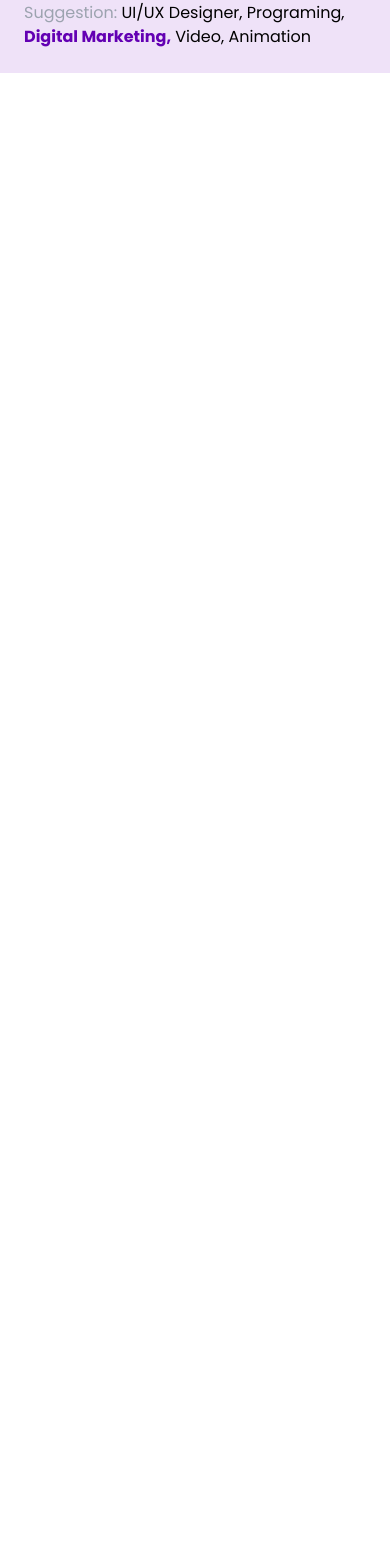
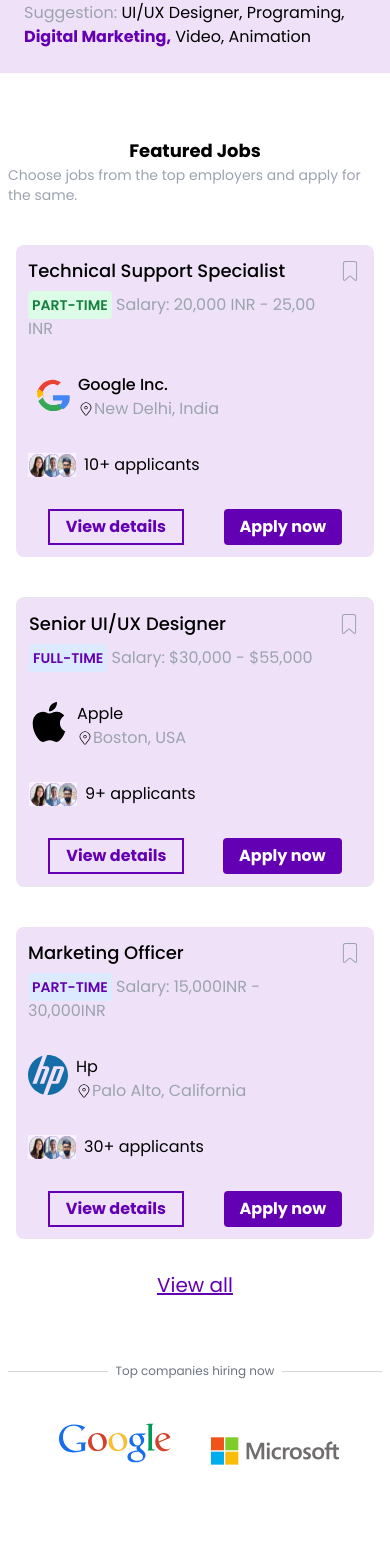
Before and after one commit to segnitsega/job_portal, a React (Vite) app: page / in a window 390 px wide. Shown: the part 419-1964 px from the top of the page. Before the commit the page ends 844 px from the top, so only its background shows below. Built offline with nearby package versions, Linux system fonts and the light colour scheme; a web font is replaced by a local one.

Commit message:
completed developing the UI

```diff
--- a/src/App.jsx
+++ b/src/App.jsx
@@ -13,9 +13,9 @@
     <div>
 
       <Header/>
-      {/* <FeaturedJobs/>
+      <FeaturedJobs/>
       <TopCompanies/>
-      <Footer /> */}
+      <Footer />
 
        {/* <LoginPage/>
       <Registration/>
--- a/src/components/FeaturedJobs.jsx
+++ b/src/components/FeaturedJobs.jsx
@@ -5,14 +5,14 @@
 
 const FeaturedJobs = () => {
   return (
-    <div className="mt-32 mb-32">
+    <div className="my-16 lg:my-32">
 
         <div className="flex flex-col items-center">
-            <h1 className="font-bold text-5xl">Featured Jobs</h1>
-            <p className="text-gray-400 text-2xl mt-4">Choose jobs from the top employers and apply for the same.</p>
+            <h1 className="font-bold text-lg lg:text-5xl">Featured Jobs</h1>
+            <p className="text-gray-400 text-sm custom:mx-2 lg:text-2xl lg:mt-4">Choose jobs from the top employers and apply for the same.</p>
         </div>
 
-        <div className="flex justify-center gap-10 mt-10">
+        <div className="flex flex-col lg:flex-row custom:mx-4 lg:justify-center gap-10 mt-10">
 
             {/* First box in job features */}
             <div className="bg-setted w-auto h-auto p-3 rounded-lg">
--- a/src/components/Footer.jsx
+++ b/src/components/Footer.jsx
@@ -5,7 +5,8 @@
 
 const Footer = () => {
   return (
-    <div className="bg-gradient-to-t from-setted via-white to-setted p-16">
+    <>
+    <div className="hidden lg:block bg-gradient-to-t from-setted via-white to-setted p-16">
 
         <div className="flex justify-around items-center">
 
@@ -21,7 +22,7 @@
             </div>
 
             <div>
-            <h1 className="text-primary font-bold text-l">Quick Link</h1>
+                <h1 className="text-primary font-bold text-lg">Quick Link</h1>
                 <nav className="mt-4 leading-relaxed">
                     <ul className="text-gray-500">About</ul>
                     <ul className="text-gray-500">Contact</ul>
@@ -65,6 +66,78 @@
 
 
     </div>
+
+    <div className="lg:hidden flex flex-col gap-4 bg-gradient-to-t from-setted via-white to-setted p-6">
+
+        <div className="flex justify-between items-center">
+
+            <div className="text-xs">
+                <div className="flex items-center mb-2">
+                    <FaSearchengin className="text-primary text-lg cursor-pointer"/>
+                    <p className="text-primary font-bold text-lg cursor-pointer ">AlwaysApply</p>
+                </div>
+                <p className="text-gray-500">Call now: <span className='text-primary'>+919591776078</span></p>
+                <p className="text-gray-500">456 Hachalu Hundesa Street,</p>
+                <p className="text-gray-500">Near Gefersa river, Burayu.</p>
+                <p className="text-gray-500">Finfine 110006, Ethiopia</p>
+            </div>
+
+            <div className="text-xs">
+                <h1 className="text-primary font-bold mb-2">Quick Link</h1>
+                <nav className="">
+                    <ul className="text-gray-500">About</ul>
+                    <ul className="text-gray-500">Contact</ul>
+                    <ul className="text-gray-500">Admin</ul>
+                </nav>
+            </div>
+
+
+
+
+        </div>
+
+        <div className="flex justify-between items-center">
+
+            <div>
+
+                <div className="text-xs">
+                    <h1 className="text-primary font-bold text-l">Candidate</h1>
+                    <nav className="mt-2">
+                        <ul className="text-gray-500">Browse Jobs</ul>
+                        <ul className="text-gray-500">Browse Employers</ul>
+                        <ul className="text-gray-500">Candidate Dashboard</ul>
+                        <ul className="text-gray-500">Saved Jobs</ul>
+                    </nav>
+                </div>
+
+            </div>
+
+            <div className="text-xs">
+                <h1 className="text-primary font-bold text-l">Employers</h1>
+                <nav className="mt-2">
+                    <ul className="text-gray-500">Post a Job</ul>
+                    <ul className="text-gray-500">Browse Candidates</ul>
+                    <ul className="text-gray-500">Employers Dashboard</ul>
+                    <ul className="text-gray-500">Applications</ul>
+                </nav>
+            </div>
+        </div>
+
+        <div className="border-t border-gray-300 mb-2 mt-8"></div>
+
+            <div className="flex justify-between items-end text-xs">
+                <p className="text-footer">@ 2022 AlwaysApply - Job Portal.All rights Reserved</p>
+                <div className="flex gap-1">
+                    <FontAwesomeIcon icon={faGoogle} className="text-icons"/>
+                    <FontAwesomeIcon icon={faYoutube} className="text-icons"/>
+                    <FontAwesomeIcon icon={faInstagram} className="text-icons"/>
+                    <FontAwesomeIcon icon={faTwitter} className="text-icons"/>
+                </div>
+            </div>
+
+    </div>
+
+    </>
   )
 }
 
--- a/src/components/TopCompanies.jsx
+++ b/src/components/TopCompanies.jsx
@@ -10,19 +10,30 @@
   return (
     <div>
 
-        <div className="flex items-center justify-center gap-10">
-            <div className="border-t border-gray-300 flex-grow ml-24"></div>
-            <span className="px-3 text-gray-500 text-2xl">Top companies hiring now</span>
-            <div className="border-t border-gray-300 flex-grow mr-24"></div>
+        <div className="flex items-center custom:gap-2 custom:m-2 lg:justify-center lg:gap-10">
+            <div className="border-t border-gray-300 flex-grow lg:ml-24"></div>
+            <span className="lg:px-3 text-gray-500 text-xs lg:text-2xl">Top companies hiring now</span>
+            <div className="border-t border-gray-300 flex-grow lg:mr-24"></div>
         </div>
 
-        <div className='flex justify-around items-center mt-6 mb-8'>
+        <div className='hidden lg:flex lg:flex-row lg:justify-around lg:items-center lg:mt-6 lg:mb-8'>
             <img src={Google} alt="Google_img" className='w-36 h-28'/>
             <img src={Microsoft} alt="Microsoft_img" className='w-36 h-32'/>
-            <img src={Flipkart} alt="Flipkart_img" className='w-36 h-32'/>
             <img src={Youtube} alt="Youtube_img" className='w-36 h-28'/>
             <img src={IBM} alt="IBM_img" className='w-36 h-28'/>
+            <img src={Flipkart} alt="Flipkart_img" className='hidden lg:block w-36 h-32'/>
+        </div>
 
+        <div className='lg:hidden custom:flex flex-col justify-center items-center'>
+          <div className='flex gap-4'>
+            <img src={Google} alt="Google_img" className='w-36 h-28'/>
+            <img src={Microsoft} alt="Microsoft_img" className='w-36 h-32'/>
+          </div>
+
+          <div className='flex gap-4'>
+            <img src={Youtube} alt="Youtube_img" className='w-36 h-28'/>
+            <img src={IBM} alt="IBM_img" className='w-36 h-28'/>
+          </div>
         </div>
 
 
```
Lines whose indentation alone changed are shown as unchanged.
